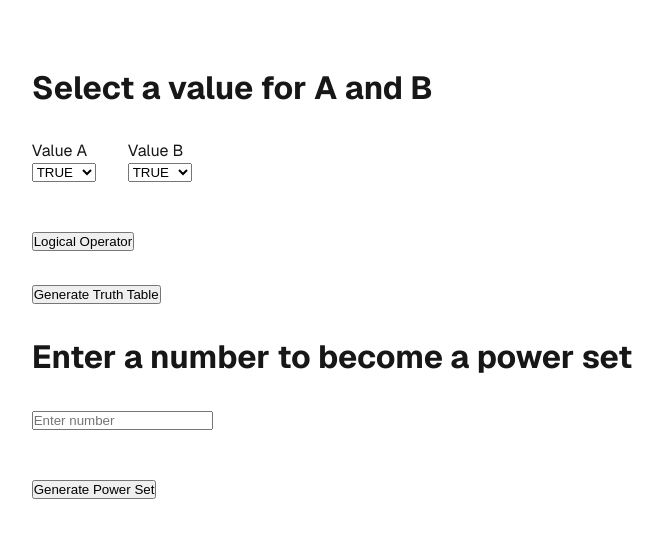
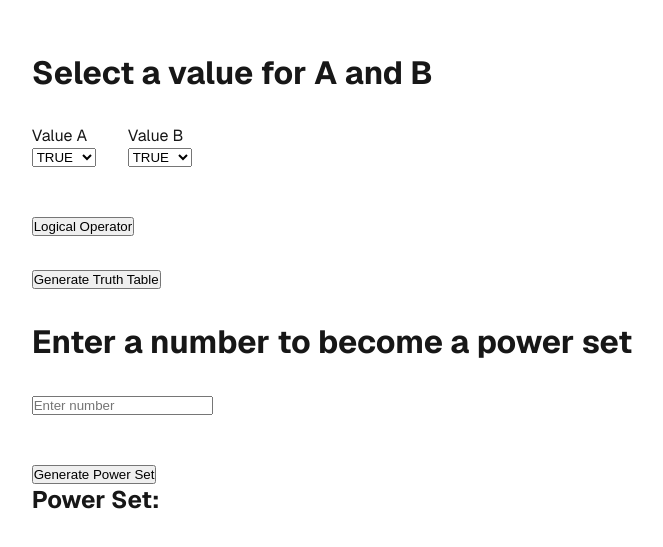
Before and after one commit to BradleyCharles/ad315_discrete_math, a Next.js app: page /week4 in a window 1280 px wide. Shown: the part 117-664 px from the top of the page, without its empty margins (308-971 px from the left). Built offline with nearby package versions, Linux system fonts and the light colour scheme.

Commit message:
week 4 power sets

```diff
--- a/src/app/week4/page.tsx
+++ b/src/app/week4/page.tsx
@@ -12,11 +12,11 @@ export default function Home() {
   const [base2, setBase2] = useState("1");
 
   const [input, setInput] = useState("");
+  const [powerSet, setPowerSet] = useState<string[][]>([]);
 
   // State to store the final result string after conversion
   const [result1, setResult1] = useState("");
   const [result2, setResult2] = useState("");
-  const [result3, setResult3] = useState("");
 
   const [truthTable, setTruthTable] = useState("");
 
@@ -87,7 +87,26 @@ export default function Home() {
     setTruthTable(formatted);
   }
 
-  function handleInputChange() {}
+  const handleInputChange = (e: React.ChangeEvent<HTMLInputElement>) => {
+    const value = e.target.value;
+    setInput(value);
+  };
+
+  function generatePowerSet() {
+    const elements = input
+      .split(",")
+      .map((e) => e.trim())
+      .filter((e) => e !== "");
+
+    const result: string[][] = [[]];
+
+    for (const elem of elements) {
+      const newSubsets = result.map((subset) => [...subset, elem]);
+      result.push(...newSubsets);
+    }
+
+    setPowerSet(result);
+  }
 
   return (
     <div className={styles.page}>
@@ -175,15 +194,19 @@ export default function Home() {
         </div>
 
         <div>
-          <button onClick={generateTruthTable}>Generate Power Set</button>
+          <button onClick={generatePowerSet}>Generate Power Set</button>
+
           {/* Display conversion result if available */}
-          {result3 && (
-            <div
-              style={{
-                whiteSpace: "pre",
-              }}
-            >
-              {result3}
+          {powerSet && (
+            <div style={{ whiteSpace: "pre" }}>
+              <h2 className="text-lg font-semibold">Power Set:</h2>
+              <ul className="list-disc list-inside">
+                {powerSet.map((subset, index) => (
+                  <li key={index}>
+                    {subset.length > 0 ? subset.join(", ") : "∅"}
+                  </li>
+                ))}
+              </ul>
             </div>
           )}
         </div>
```
